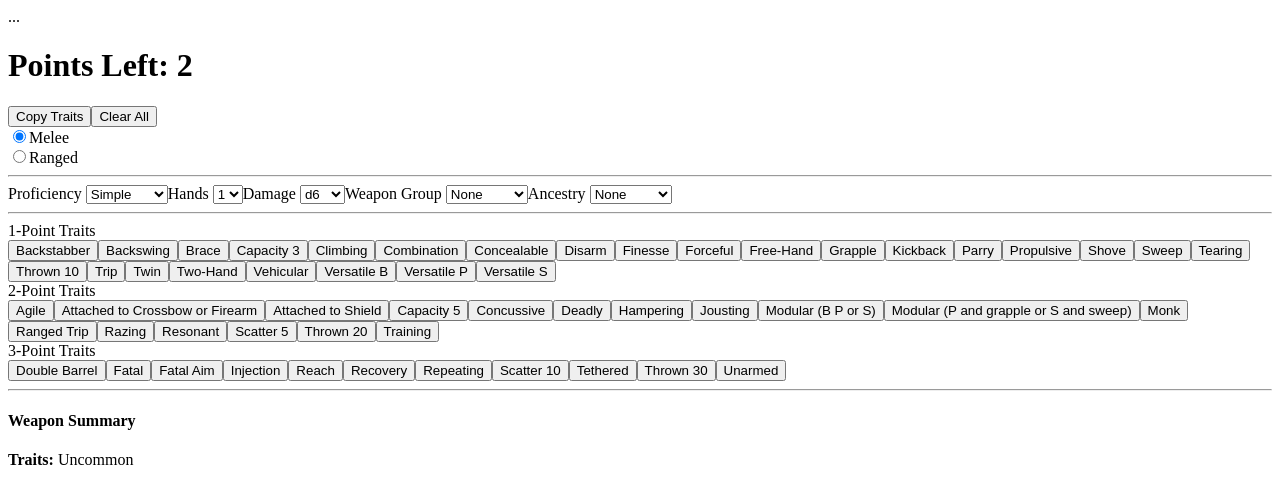
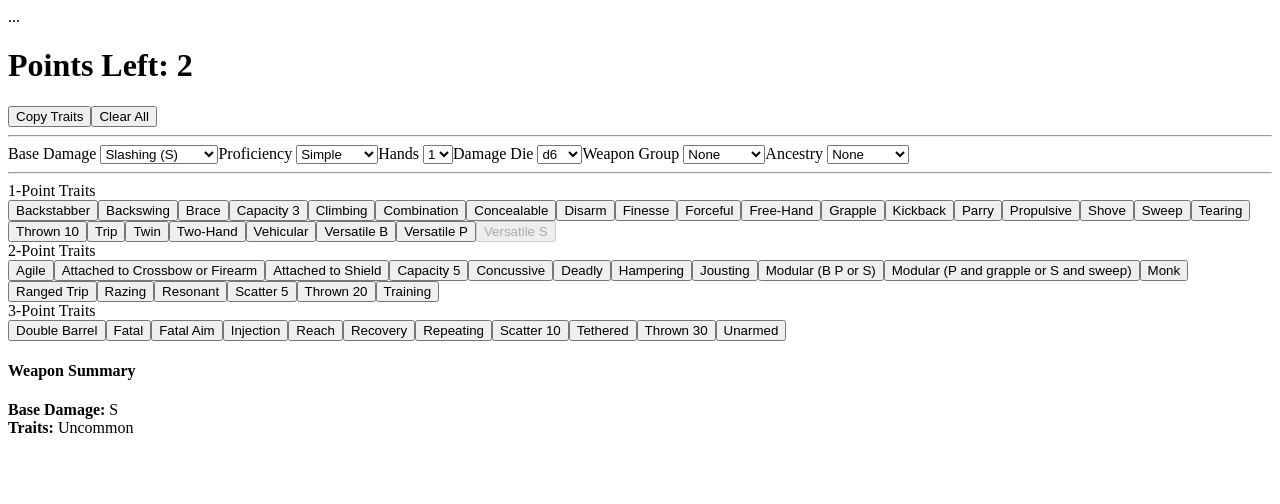
Before and after one commit to aegorsuch/PF2E-Weapon-Builder, a Vue app: page / in a window 1280 px wide. Shown: the top 504 px of the page. Built offline with nearby package versions, Linux system fonts and the light colour scheme.

Commit message:
implemented damage logic so you can't select (for example B and Versatile B trait

```diff
--- a/src/App.vue
+++ b/src/App.vue
@@ -4,29 +4,22 @@
       <div class="d-flex justify-content-between align-items-center mt-3">
         <h1 class="mb-0">Points Left: {{ total }}</h1>
         <div>
-          <button type="button" class="btn btn-outline-primary me-2" @click="copyToClipboard">
-            Copy Traits
-          </button>
-          <button type="button" class="btn btn-outline-danger" @click="resetBuilder">
-            Clear All
-          </button>
-        </div>
-      </div>
-
-      <div class="mt-3">
-        <div class="form-check">
-          <input v-model="range" class="form-check-input" type="radio" id="range-melee" value="melee">
-          <label class="form-check-label" for="range-melee">Melee</label>
-        </div>
-        <div class="form-check">
-          <input v-model="range" class="form-check-input" type="radio" id="range-ranged" value="ranged">
-          <label class="form-check-label" for="range-ranged">Ranged</label>
+          <button type="button" class="btn btn-outline-primary me-2" @click="copyToClipboard">Copy Traits</button>
+          <button type="button" class="btn btn-outline-danger" @click="resetBuilder">Clear All</button>
         </div>
       </div>
 
       <hr>
 
       <div class="d-flex flex-wrap gap-3 mt-2">
+        <label class="me-2 mb-2">Base Damage
+          <select class="form-select" v-model="adjustements.damageType">
+            <option value="B">Bludgeoning (B)</option>
+            <option value="P">Piercing (P)</option>
+            <option value="S">Slashing (S)</option>
+          </select>
+        </label>
+
         <label class="me-2 mb-2">Proficiency
           <select class="form-select" v-model="adjustements.proficiency">
             <option :value="0">Simple</option>
@@ -41,7 +34,7 @@
             <option :value="6">2</option>
           </select>
         </label>
-        <label class="me-2 mb-2">Damage
+        <label class="me-2 mb-2">Damage Die
           <select class="form-select" v-model="adjustements.die">
             <option :value="3">d4</option>
             <option :value="0">d6</option>
@@ -118,42 +111,32 @@
       </div>
     </form>
 
-    <hr />
-
     <div v-if="allTraits.length > 0" class="mt-4 p-3 bg-light rounded border">
       <h4>Weapon Summary</h4>
+      <div class="lead"><strong>Base Damage:</strong> {{ adjustements.damageType }}</div>
       <div class="lead"><strong>Traits:</strong> {{ allTraits.join(', ') }}</div>
     </div>
   </div>
 </template>
 
 <script>
-const groupTraitWhitelist = {
-  'Axe': ['Agile', 'Climbing', 'Combination', 'Deadly', 'Disarm', 'Finesse', 'Forceful', 'Parry', 'Shove', 'Sweep', 'Thrown 10', 'Thrown 20', 'Trip', 'Two-Hand', 'Vehicular', 'Versatile P'],
-  'Bow': ['Capacity 3', 'Combination', 'Concussive', 'Deadly', 'Finesse', 'Forceful', 'Modular (B P or S)', 'Monk', 'Parry', 'Propulsive','Razing'],
-  'Brawling': ['Agile', 'Backstabber', 'Combination', 'Deadly', 'Disarm', 'Fatal', 'Finesse', 'Free-Hand', 'Grapple', 'Modular (B P or S)', 'Monk', 'Parry', 'Reach', 'Shove', 'Trip', 'Twin', 'Unarmed'],
-  'Club': ['Agile', 'Attached to Crossbow or Firearm', 'Backswing', 'Combination', 'Concealable', 'Deadly', 'Disarm', 'Fatal', 'Free-Hand', 'Finesse', 'Forceful', 'Monk', 'Parry', 'Ranged Trip', 'Razing', 'Reach', 'Recovery', 'Shove', 'Sweep', 'Tearing', 'Tethered', 'Thrown 10', 'Thrown 20', 'Thrown 30', 'Trip', 'Twin', 'Two-Hand', 'Versatile B', 'Versatile P'],
-  'Crossbow': ['Backstabber', 'Capacity 5', 'Combination', 'Deadly', 'Fatal Aim', 'Finesse', 'Free-Hand', 'Parry', 'Repeating'],
-  'Dart': ['Agile','Concealable', 'Deadly', 'Disarm', 'Finesse', 'Free-Hand', 'Monk', 'Propulsive', 'Recovery', 'Sweep', 'Tethered', 'Thrown 10', 'Thrown 20', 'Thrown 30'],
-  'Firearm':['Agile', 'Attached to Shield', 'Backstabber', 'Capacity 3', 'Capacity 5', 'Combination', 'Concealable', 'Concussive', 'Double Barrel', 'Fatal', 'Fatal Aim', 'Kickback', 'Modular (B P or S)', 'Razing', 'Repeating', 'Scatter 5', 'Scatter 10'],
-  'Flail': ['Agile', 'Backswing', 'Combination', 'Deadly', 'Disarm', 'Finesse', 'Forceful', 'Grapple', 'Hampering', 'Monk', 'Parry', 'Ranged Trip', 'Razing', 'Reach', 'Sweep', 'Tethered', 'Thrown 10', 'Thrown 20', 'Thrown 30', 'Training', 'Trip', 'Twin', 'Versatile B', 'Versatile P'],
-  'Hammer': ['Agile', 'Backswing', 'Brace', 'Combination', 'Razing', 'Reach', 'Shove', 'Thrown 20', 'Trip', 'Two-Hand', 'Versatile P'],
-  'Knife': ['Agile', 'Attached to Crossbow or Firearm', 'Backstabber', 'Combination', 'Concealable',   'Deadly', 'Disarm', 'Fatal', 'Finesse', 'Free-Hand', 'Injection', 'Monk', 'Parry', 'Resonant', 'Sweep', 'Thrown 10', 'Thrown 20', 'Trip', 'Twin', 'Two-Hand', 'Versatile B', 'Versatile P', 'Versatile S'],
-  'Pick': ['Agile', 'Backstabber', 'Deadly', 'Fatal', 'Modular (B P or S)', 'Modular (P and grapple or S and sweep)', 'Trip'],
-  'Polearm': ['Backswing', 'Deadly', 'Disarm', 'Forceful', 'Hampering', 'Razing', 'Reach', 'Shove', 'Sweep', 'Tethered', 'Thrown 20', 'Trip', 'Versatile B', 'Versatile P', 'Versatile S'],
-  'Shield': ['Attached to Shield'],
-  'Sling': ['Agile', 'Combination', 'Concussive', 'Propulsive', 'Ranged Trip', 'Razing', 'Scatter 5', 'Thrown 20'],
-  'Spear': ['Agile', 'Backstabber', 'Backswing', 'Combination', 'Deadly', 'Disarm', 'Finesse', 'Grapple', 'Injection', 'Jousting', 'Monk', 'Parry', 'Razing',
-  'Reach', 'Shove', 'Sweep', 'Tethered', 'Thrown 20', 'Versatile B', 'Versatile S'],
-  'Sword': ['Agile', 'Backstabber', 'Backswing', 'Brace', 'Combination', 'Concealable', 'Deadly', 'Disarm', 'Fatal', 'Finesse', 'Forceful', 'Free-Hand', 'Injection', 'Modular (B P or S)', 'Monk', 'Parry', 'Reach', 'Resonant', 'Sweep', 'Trip', 'Two-Hand', 'Twin', 'Versatile P', 'Versatile S']
-};
+// ... groupTraitWhitelist remains same ...
 
 export default {
   name: 'App',
   data() {
     return {
       range: 'melee',
-      adjustements: { proficiency: 0, die: 0, hands: 0, reload: 0, volley: 0, range: 0 },
+      adjustements: {
+        proficiency: 0,
+        die: 0,
+        hands: 0,
+        reload: 0,
+        volley: 0,
+        range: 0,
+        damageType: 'S' // Default to Slashing
+      },
+      // ... rest of data remains same ...
       traits: { onePoint: [], twoPoint: [], threePoint: [] },
       selectedAncestry: '',
       selectedGroup: '',
@@ -166,7 +149,44 @@ export default {
       }
     };
   },
+  methods: {
+    isTraitAllowed(traitName) {
+      // Logic for Versatile conflict
+      if (traitName === 'Versatile B' && this.adjustements.damageType === 'B') return false;
+      if (traitName === 'Versatile P' && this.adjustements.damageType === 'P') return false;
+      if (traitName === 'Versatile S' && this.adjustements.damageType === 'S') return false;
+
+      if (!this.selectedGroup) return true;
+      const allowed = groupTraitWhitelist[this.selectedGroup];
+      if (!allowed) return true;
+      return allowed.some(a => traitName.toLowerCase().includes(a.toLowerCase()));
+    },
+    // ... rest of methods remain same ...
+    toggleTrait(group, trait) {
+      if (!this.isTraitAllowed(trait)) return;
+      const index = this.traits[group].indexOf(trait);
+      if (index > -1) {
+        this.traits[group].splice(index, 1);
+      } else {
+        this.traits[group].push(trait);
+      }
+    },
+    resetBuilder() {
+      this.range = 'melee';
+      this.selectedAncestry = '';
+      this.selectedGroup = '';
+      this.adjustements = { proficiency: 0, die: 0, hands: 0, reload: 0, volley: 0, range: 0, damageType: 'S' };
+      this.traits = { onePoint: [], twoPoint: [], threePoint: [] };
+    },
+    copyToClipboard() {
+      const textToCopy = `Group: ${this.selectedGroup || 'N/A'}, Base: ${this.adjustements.damageType}, Traits: ${this.allTraits.join(", ")}`;
+      navigator.clipboard.writeText(textToCopy).then(() => {
+        alert("Traits copied!");
+      });
+    }
+  },
   computed: {
+    // ... keep your existing computed properties (isMelee, total, allTraits) ...
     isMelee() { return this.range === 'melee'; },
     total() {
       let bonusPoint = 2;
@@ -208,48 +228,6 @@ export default {
       if (this.selectedAncestry) combined.push(this.selectedAncestry);
       return combined.sort();
     }
-  },
-  methods: {
-    isTraitAllowed(traitName) {
-      if (!this.selectedGroup) return true;
-      const allowed = groupTraitWhitelist[this.selectedGroup];
-      if (!allowed) return true;
-      return allowed.some(a => traitName.toLowerCase().includes(a.toLowerCase()));
-    },
-    toggleTrait(group, trait) {
-      if (!this.isTraitAllowed(trait)) return;
-      const index = this.traits[group].indexOf(trait);
-      if (index > -1) {
-        this.traits[group].splice(index, 1);
-      } else {
-        this.traits[group].push(trait);
-      }
-    },
-    resetBuilder() {
-      this.range = 'melee';
-      this.selectedAncestry = '';
-      this.selectedGroup = '';
-      this.adjustements = { proficiency: 0, die: 0, hands: 0, reload: 0, volley: 0, range: 0 };
-      this.traits = { onePoint: [], twoPoint: [], threePoint: [] };
-    },
-    copyToClipboard() {
-      const textToCopy = `Group: ${this.selectedGroup || 'N/A'}, Traits: ${this.allTraits.join(", ")}`;
-      navigator.clipboard.writeText(textToCopy).then(() => {
-        alert("Traits copied!");
-      });
-    }
   }
 };
 </script>
-
-<style scoped>
-.selected-trait {
-  background-color: #198754 !important;
-  color: white !important;
-  border-color: #198754 !important;
-  font-weight: bold !important;
-}
-.pointer-none {
-  pointer-events: none;
-}
-</style>
```
